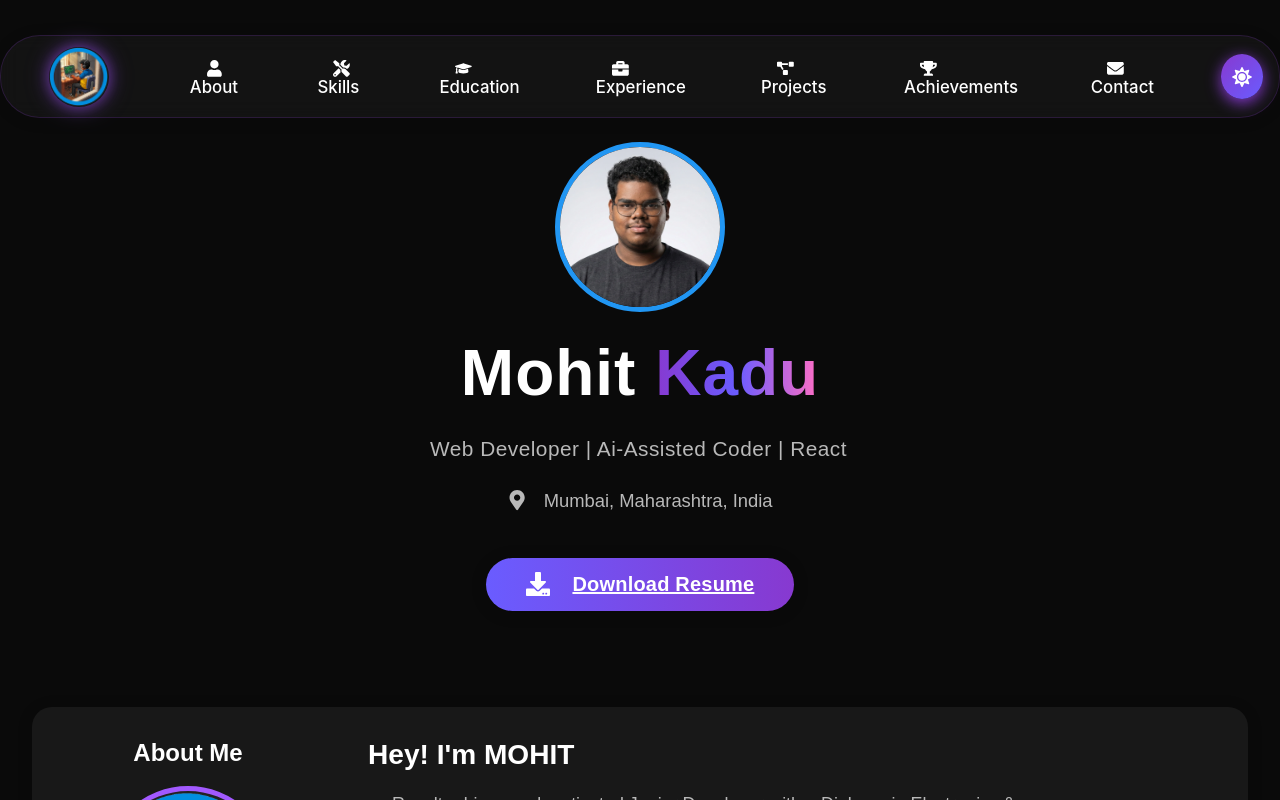
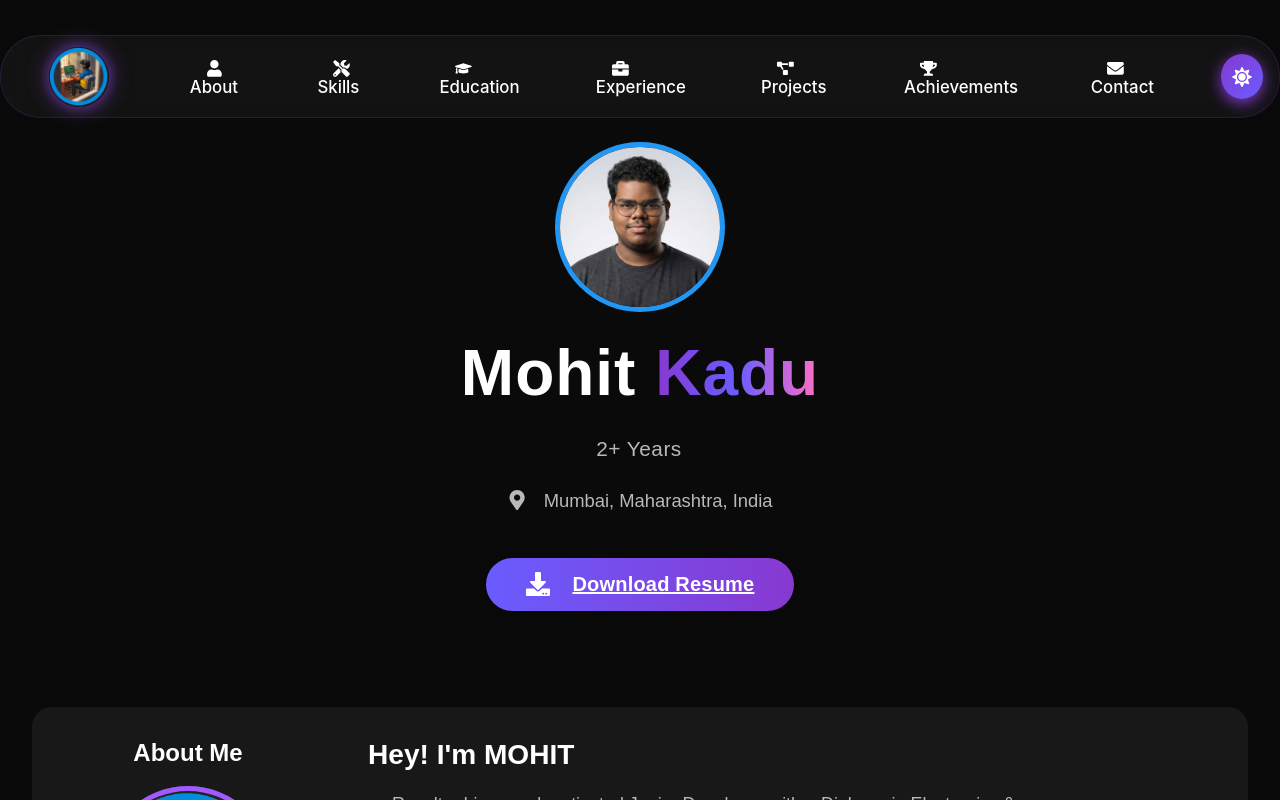
Before and after one commit to Mohitkadu16/Mohit-Dev-Portfolio, a React (Vite) app: page / in a window 1280 px wide. Built offline with nearby package versions, Linux system fonts and the light colour scheme.

Commit message:
Update Hero.jsx
updated subtitles to look perfect

```diff
--- a/src/components/Hero.jsx
+++ b/src/components/Hero.jsx
@@ -4,9 +4,9 @@ import "./Hero.css";
 
 
 const statements = [
-  "Web Developer | Ai-Assisted Coder | React & TypeScript",
-  "2+ Years Experience",
-  "4+ Projects Completed",
+  "Web Developer | React | Next.js",
+  "2+ Years of Hands-On Project Experience",
+  "AI-Assisted Development | 4+ Deployed Projects",
 ];
 
 const TYPING_SPEED = 70;
```
